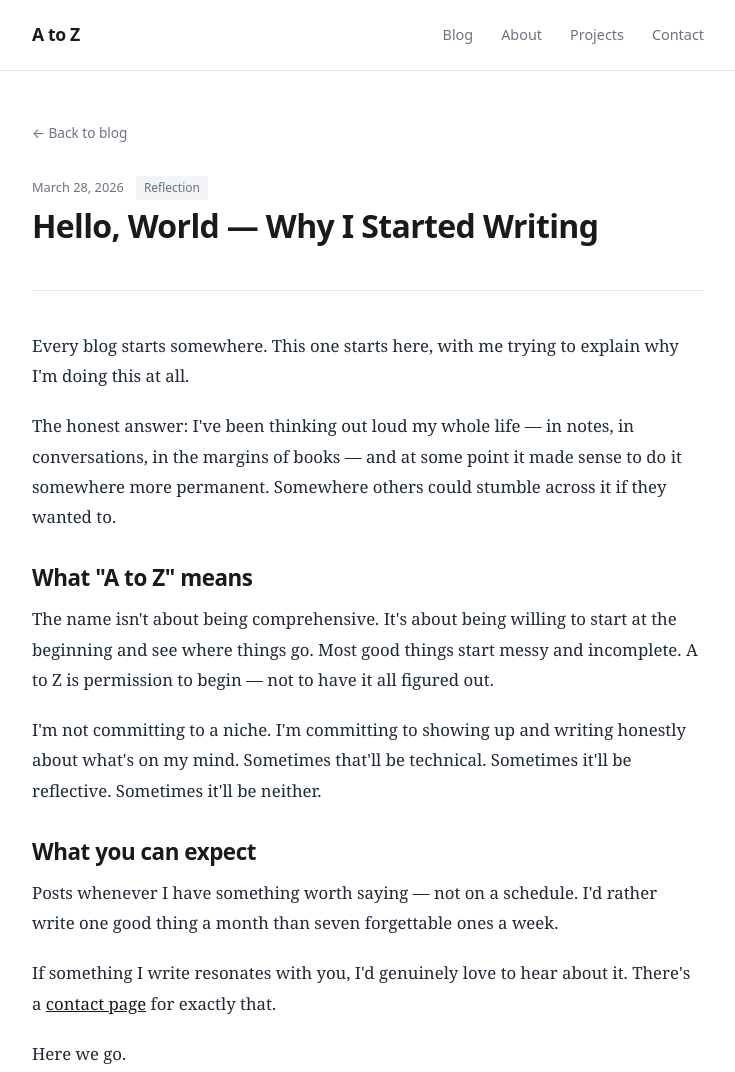
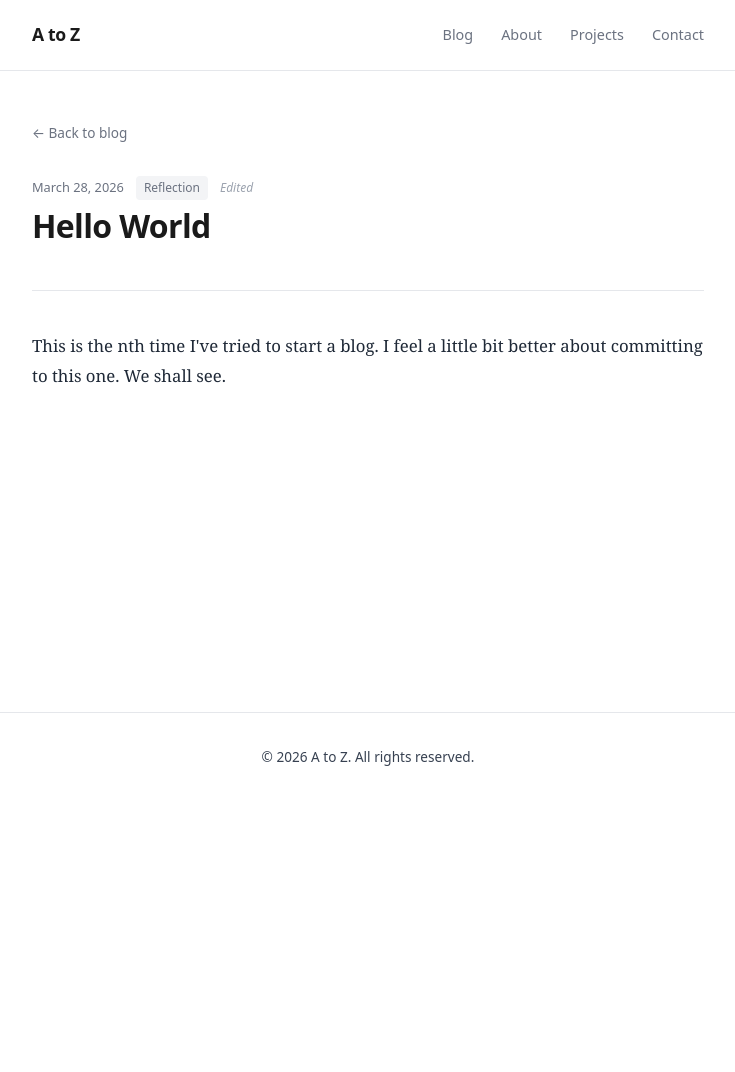
Before and after one commit to ayy2zee/a-to-z, a plain HTML site: page blog/hello-world.html in a window 1280 px wide. Shown: the top 1072 px of the page, without its empty margins (272-1007 px from the left). After the commit the page ends 800 px from the top, so only its background shows below. Drawn offline with Linux system fonts and the light colour scheme.

Commit message:
Remove two pre-Hello World posts and update Hello World content
- Removed 'Things I Learned' and 'Simple Systems' posts from index
- Rewrote Hello World post with new heading and three-sentence body
- Added 'Edited' label style to indicate revised post
- Updated index listing to match new Hello World title and excerpt

Co-Authored-By: Claude Sonnet 4.6 <noreply@anthropic.com>

```diff
--- a/blog/hello-world.html
+++ b/blog/hello-world.html
@@ -30,28 +30,13 @@
         <div class="post-meta">
           <span>March 28, 2026</span>
           <span class="post-tag">Reflection</span>
+          <span class="post-edited">Edited</span>
         </div>
-        <h1>Hello, World — Why I Started Writing</h1>
+        <h1>Hello World</h1>
       </div>
 
       <div class="post-body">
-        <p>Every blog starts somewhere. This one starts here, with me trying to explain why I'm doing this at all.</p>
-
-        <p>The honest answer: I've been thinking out loud my whole life — in notes, in conversations, in the margins of books — and at some point it made sense to do it somewhere more permanent. Somewhere others could stumble across it if they wanted to.</p>
-
-        <h2>What "A to Z" means</h2>
-
-        <p>The name isn't about being comprehensive. It's about being willing to start at the beginning and see where things go. Most good things start messy and incomplete. A to Z is permission to begin — not to have it all figured out.</p>
-
-        <p>I'm not committing to a niche. I'm committing to showing up and writing honestly about what's on my mind. Sometimes that'll be technical. Sometimes it'll be reflective. Sometimes it'll be neither.</p>
-
-        <h2>What you can expect</h2>
-
-        <p>Posts whenever I have something worth saying — not on a schedule. I'd rather write one good thing a month than seven forgettable ones a week.</p>
-
-        <p>If something I write resonates with you, I'd genuinely love to hear about it. There's a <a href="../contact.html">contact page</a> for exactly that.</p>
-
-        <p>Here we go.</p>
+        <p>This is the nth time I've tried to start a blog. I feel a little bit better about committing to this one. We shall see.</p>
       </div>
     </article>
   </div>
--- a/css/style.css
+++ b/css/style.css
@@ -121,6 +121,12 @@ a:hover { color: var(--link-hover); }
   background: #f3f4f6;
   padding: 0.1rem 0.5rem;
   border-radius: 4px;
+  font-size: 0.75rem;
+}
+
+.post-edited {
+  font-style: italic;
+  color: #9ca3af;
   font-size: 0.75rem;
 }
 
```
Also changed, not shown: index.html (+2 -22 lines).
